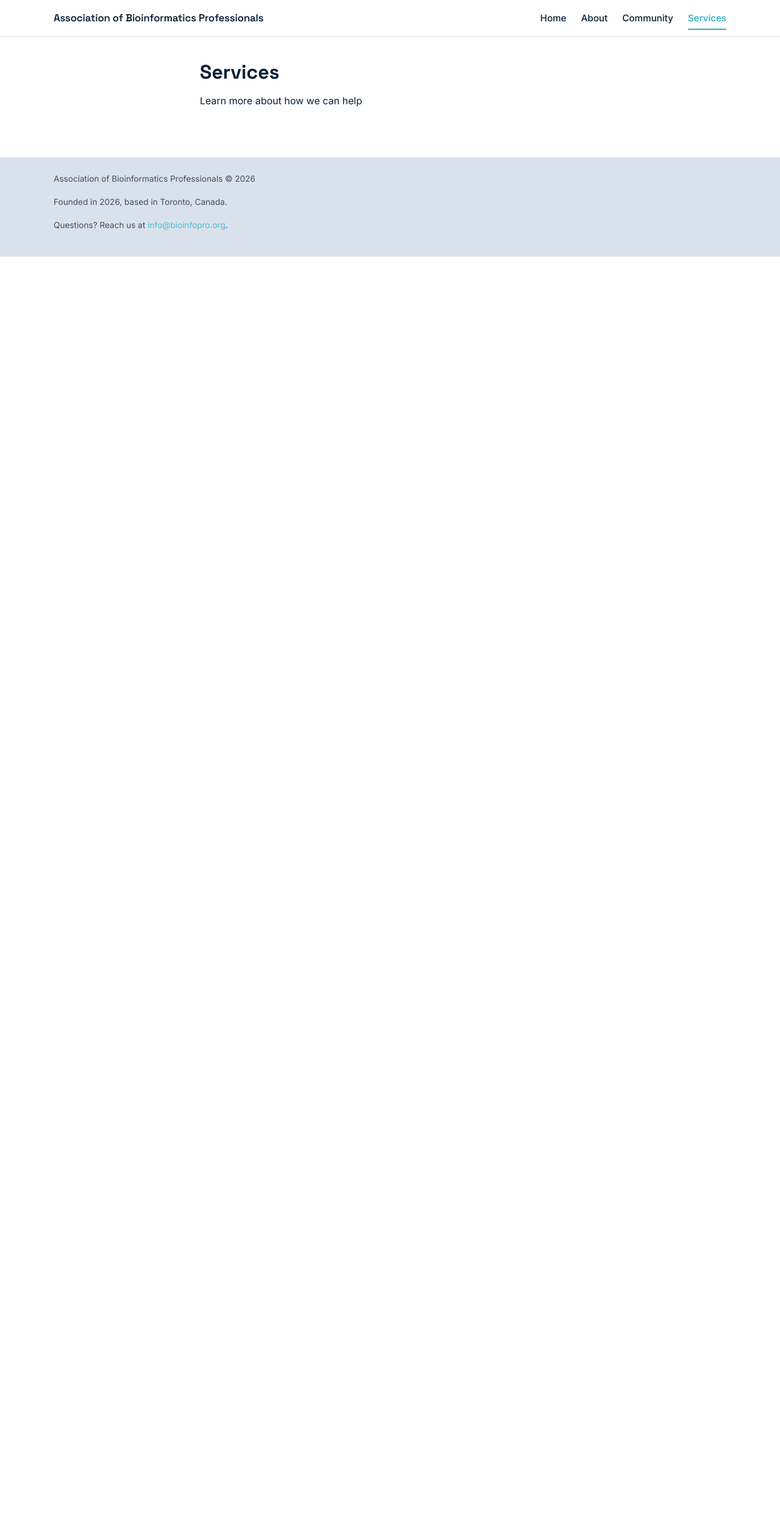
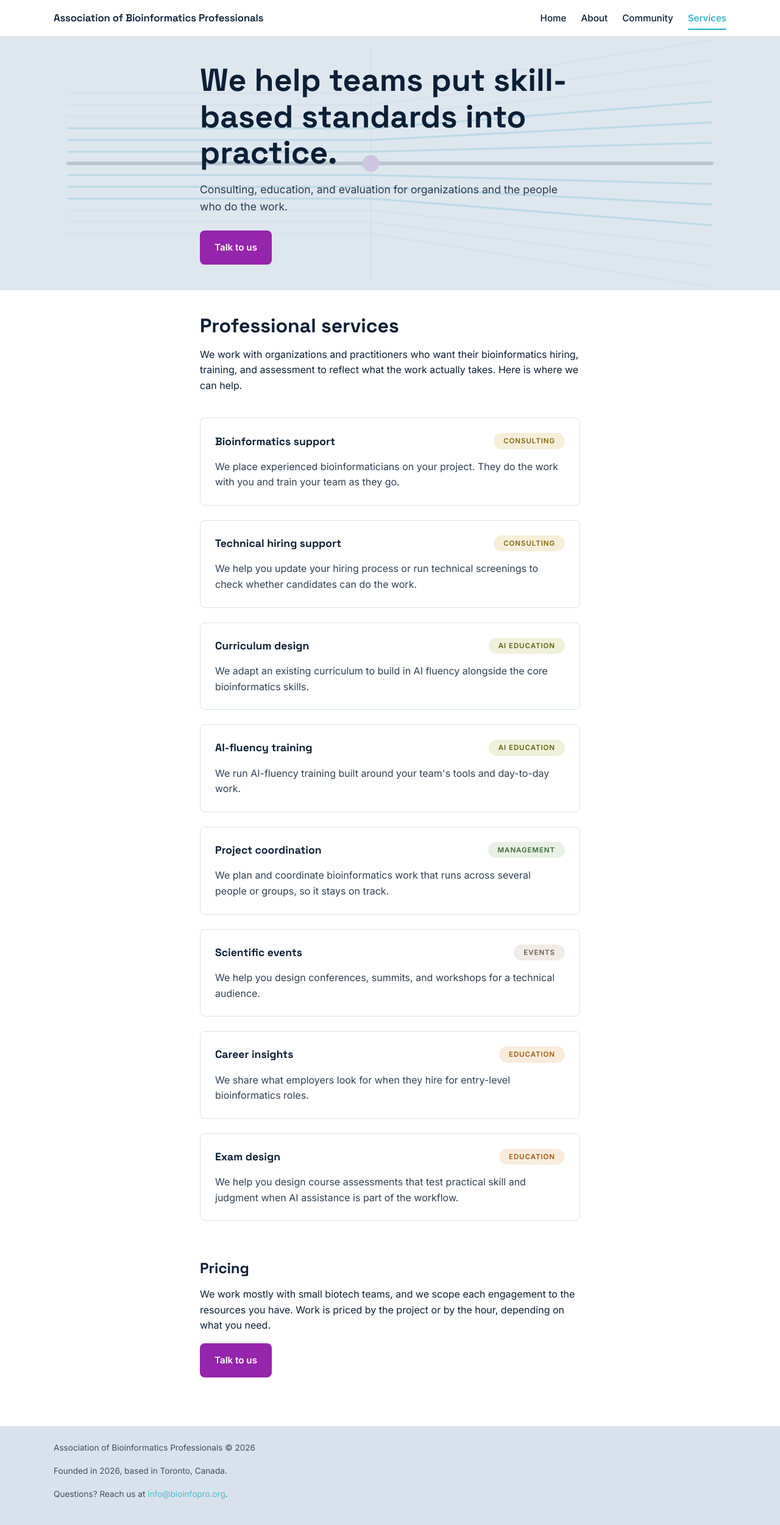
Before and after one commit to bioinfopro/bioinfopro-website-dev, a Jekyll site: the page built from src/pages/services.md, in a window 1280 px wide. Shown: the whole page at 61% size. Built offline with Jekyll 4.4.1, drawn with Linux system fonts in a browser that asks for light colours; before the commit the page ends 900 px from its top, so only the background shows below that.

Commit message:
added content to services page

```diff
--- /dev/null
+++ b/src/_data/services.yml
@@ -0,0 +1,45 @@
+# Professional services listed on the /services/ page.
+# Add, remove, or reorder entries here — the template loops over this list.
+#
+# Each entry:
+#   area   which part of the practice it belongs to (Consulting, Education,
+#          Evaluation) — shown as the card tag
+#   title  short name of the offering
+#   blurb  one or two sentences on what we do
+#   url    optional — a link for more detail. Omit to show the card with
+#          no link.
+#
+# Entries are shown in the order they appear here, so keep each area's
+# offerings together.
+
+- area: Consulting
+  title: Bioinformatics support
+  blurb: We place experienced bioinformaticians on your project. They do the work with you and train your team as they go.
+
+- area: Consulting
+  title: Technical hiring support
+  blurb: We help you update your hiring process or run technical screenings to check whether candidates can do the work.
+
+- area: AI Education
+  title: Curriculum design
+  blurb: We adapt an existing curriculum to build in AI fluency alongside the core bioinformatics skills.
+
+- area: AI Education
+  title: AI-fluency training
+  blurb: We run AI-fluency training built around your team's tools and day-to-day work.
+
+- area: Management
+  title: Project coordination
+  blurb: We plan and coordinate bioinformatics work that runs across several people or groups, so it stays on track.
+
+- area: Events
+  title: Scientific events
+  blurb: We help you design conferences, summits, and workshops for a technical audience.
+
+- area: Education
+  title: Career insights
+  blurb: We share what employers look for when they hire for entry-level bioinformatics roles.
+
+- area: Education
+  title: Exam design
+  blurb: We help you design course assessments that test practical skill and judgment when AI assistance is part of the workflow.
--- a/src/_layouts/home.html
+++ b/src/_layouts/home.html
@@ -16,14 +16,14 @@ layout: default
     <article class="card">
       <div class="card-media"><img src="{{ '/assets/images/bioinfopro-about-card.svg' | relative_url }}" alt="A point part way along the one route through, among the turnings that led nowhere" loading="lazy"></div>
       <h3 class="card-title">About</h3>
-      <p class="card-body">Understand who we are, what we stand for, what we're building, and what bioinformatics looks like once we get there.</p>
+      <p class="card-body">Understand who we are, what we're building, and what bioinformatics looks like once we get there.</p>
       <a class="btn btn-secondary card-link" href="{{ '/about/' | relative_url }}">Learn more &rarr;</a>
     </article>
 
     <article class="card">
       <div class="card-media"><img src="{{ '/assets/images/bioinfopro-community-card.svg' | relative_url }}" alt="Many marks drawn into one field" loading="lazy"></div>
       <h3 class="card-title">Community</h3>
-      <p class="card-body">Connect with fellow bioinformatics professionals. You don't have to figure out your career on your own. </p>
+      <p class="card-body">Connect with fellow bioinformatics professionals and discover opportunities, find resources, and become part of a supportive and relaxed community. </p>
       <a class="btn btn-secondary card-link" href="{{ '/community/' | relative_url }}">Learn more &rarr;</a>
     </article>
 
--- a/src/assets/css/main.scss
+++ b/src/assets/css/main.scss
@@ -13,6 +13,18 @@
 
   // Derived tint (not a core brand token) — light orchid wash for hover rings.
   --color-royal-orchid-tint: #F4E4F7;
+
+  // Tag-pill palette (auxiliary — see design system section 9). Content
+  // tag pills ONLY: never surfaces, body text, buttons, or icons. Each
+  // pill pairs a *-tint background with its matching solid as the text
+  // colour; do not mix a background from one pair with the text of another.
+  --tag-fern: #3F6B3A;    --tag-fern-tint: #E8F0E5;
+  --tag-olive: #5E6119;   --tag-olive-tint: #EFF0D9;
+  --tag-gold: #866312;    --tag-gold-tint: #F5EEDA;
+  --tag-amber: #9E5A17;   --tag-amber-tint: #F8EBDC;
+  --tag-brick: #A33F2C;   --tag-brick-tint: #FAE7E1;
+  --tag-berry: #A32F4E;   --tag-berry-tint: #FAE4E9;
+  --tag-taupe: #6E5B4E;   --tag-taupe-tint: #F0EBE6;
 
   --font-display: "Space Grotesk", "Helvetica Neue", Arial, sans-serif;
   --font-body: "Inter", "Helvetica Neue", Arial, sans-serif;
@@ -279,9 +291,11 @@ main {
 //   .hero--home      → wavefronts   (<section class="hero hero--home">)
 //   .hero--about     → growth       (<section class="hero hero--breakout hero--about">)
 //   .hero--community → resolution   (<section class="hero hero--breakout hero--community">)
+//   .hero--services  → edge         (<section class="hero hero--breakout hero--services">)
 .hero--home,
 .hero--about,
-.hero--community {
+.hero--community,
+.hero--services {
   position: relative;
   overflow: hidden;
 }
@@ -292,7 +306,8 @@ main {
 // each composition stays roughly in view.
 .hero--home::before,
 .hero--about::before,
-.hero--community::before {
+.hero--community::before,
+.hero--services::before {
   content: "";
   position: absolute;
   inset: 0;
@@ -315,10 +330,15 @@ main {
   background-image: url("../images/bioinfopro-hero-12-resolution.svg");
 }
 
+.hero--services::before {
+  background-image: url("../images/bioinfopro-hero-11-edge.svg");
+}
+
 // Keep the hero copy above the artwork layer.
 .hero--home .hero-inner,
 .hero--about .hero-inner,
-.hero--community .hero-inner {
+.hero--community .hero-inner,
+.hero--services .hero-inner {
   position: relative;
   z-index: 1;
 }
@@ -770,7 +790,9 @@ main {
 }
 
 // The category tag — a shaded pill held to its content width. Not an
-// eyebrow: it sits beside the title, not above it.
+// eyebrow: it sits beside the title, not above it. This base rule sets the
+// pill shape and type only; the colour comes from an .entry-card-tag--*
+// modifier below (auxiliary tag-pill palette, design system section 9).
 .entry-card-tag {
   flex: 0 0 auto;
   margin: 0;
@@ -781,10 +803,22 @@ main {
   letter-spacing: 0.08em;
   text-transform: uppercase;
   white-space: nowrap;
-  color: var(--color-royal-orchid);
-  background-color: var(--color-royal-orchid-tint);
+  color: var(--tag-taupe);
+  background-color: var(--tag-taupe-tint);
   border-radius: 999px;
 }
+
+// Tag colour variants. Assign one colour per tag category and keep that
+// assignment stable across the whole site — the colour is how a reader
+// recognises the category at a glance. Seven is the cap; reuse a colour
+// rather than inventing an eighth.
+.entry-card-tag--fern  { color: var(--tag-fern);  background-color: var(--tag-fern-tint); }
+.entry-card-tag--olive { color: var(--tag-olive); background-color: var(--tag-olive-tint); }
+.entry-card-tag--gold  { color: var(--tag-gold);  background-color: var(--tag-gold-tint); }
+.entry-card-tag--amber { color: var(--tag-amber); background-color: var(--tag-amber-tint); }
+.entry-card-tag--brick { color: var(--tag-brick); background-color: var(--tag-brick-tint); }
+.entry-card-tag--berry { color: var(--tag-berry); background-color: var(--tag-berry-tint); }
+.entry-card-tag--taupe { color: var(--tag-taupe); background-color: var(--tag-taupe-tint); }
 
 // Row 2 — description.
 .entry-card-blurb {
--- a/src/pages/services.md
+++ b/src/pages/services.md
@@ -4,6 +4,54 @@ title: Services
 permalink: /services/
 ---
 
-# Services
+<section class="hero hero--breakout hero--services">
+  <div class="hero-inner">
+    <p class="hero-headline">We help teams put skill-based standards into practice.</p>
+    <p class="hero-subhead">Consulting, education, and evaluation for organizations and the people who do the work.</p>
+    <a class="btn btn-primary" href="mailto:{{ site.email }}">Talk to us</a>
+  </div>
+</section>
 
-Learn more about how we can help
+# Professional services
+
+We work with organizations and practitioners who want their bioinformatics hiring, training, and assessment to reflect what the work actually takes. Here is where we can help.
+
+<ul class="entry-list">
+  {% for service in site.data.services %}
+  {%- assign area = service.area | strip -%}
+  {%- case area -%}
+    {%- when 'Consulting' -%}{%- assign tag = 'gold' -%}
+    {%- when 'Hiring' -%}{%- assign tag = 'brick' -%}
+    {%- when 'AI Education' -%}{%- assign tag = 'olive' -%}
+    {%- when 'Management' -%}{%- assign tag = 'fern' -%}
+    {%- when 'Events' -%}{%- assign tag = 'taupe' -%}
+    {%- when 'Education' -%}{%- assign tag = 'amber' -%}
+    {%- else -%}{%- assign tag = 'berry' -%}
+  {%- endcase -%}
+  <li>
+    <article class="entry-card">
+      <div class="entry-card-head">
+        <h3>{{ service.title | strip }}</h3>
+        <span class="entry-card-tag entry-card-tag--{{ tag }}">{{ area }}</span>
+      </div>
+      <p class="entry-card-blurb">{{ service.blurb }}</p>
+      {% if service.url %}
+      <a
+        class="btn btn-secondary entry-card-link"
+        href="{{ service.url }}"
+        target="_blank"
+        rel="noopener noreferrer"
+      >
+        Learn more &rarr;
+      </a>
+      {% endif %}
+    </article>
+  </li>
+  {% endfor %}
+</ul>
+
+## Pricing
+
+We work mostly with small biotech teams, and we scope each engagement to the resources you have. Work is priced by the project or by the hour, depending on what you need.
+
+<a class="btn btn-primary" href="mailto:{{ site.email }}">Talk to us</a>
```
